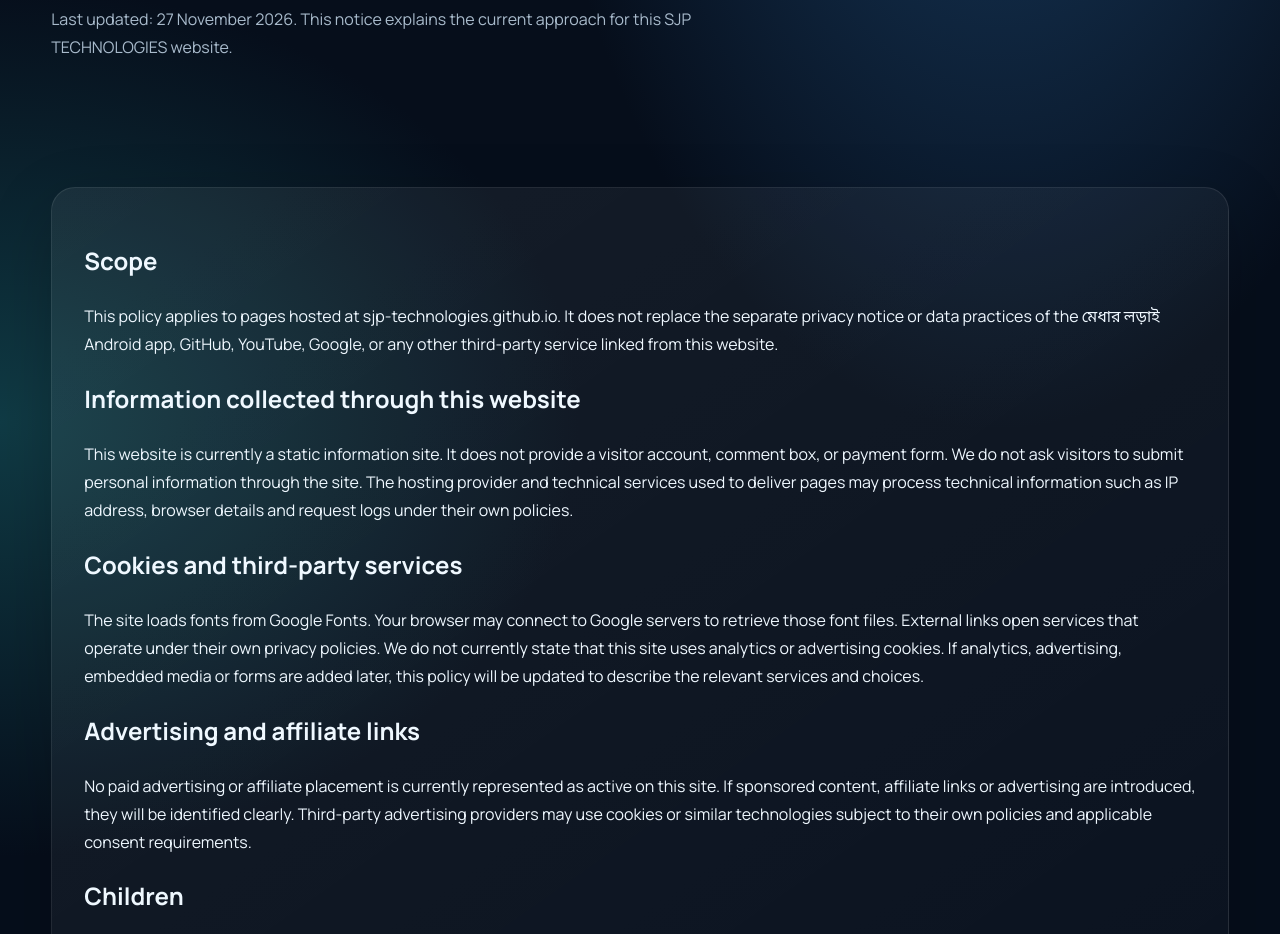
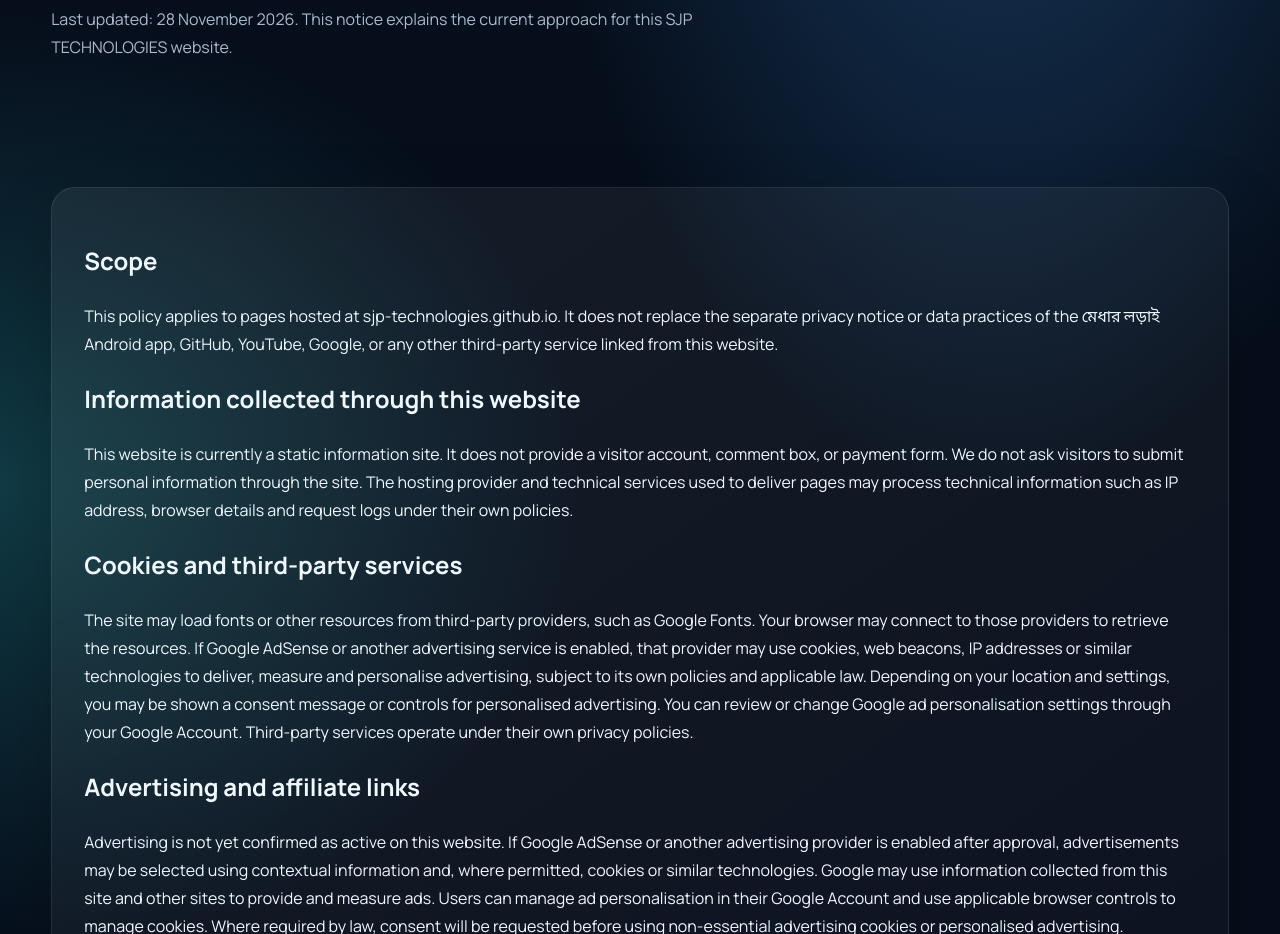
Before and after one commit to sjp-technologies/sjp-technologies.github.io, a plain HTML site: page privacy-policy.html in a window 1280 px wide. Shown: the part 366-1300 px from the top of the page. Drawn offline with Linux system fonts and the light colour scheme.

Commit message:
Update privacy disclosures for planned advertising

```diff
--- a/privacy-policy.html
+++ b/privacy-policy.html
@@ -28,12 +28,12 @@
 <text x="600" y="720" text-anchor="middle" font-family="Arial, sans-serif" font-size="83" font-weight="800" letter-spacing="11" fill="url(#silver)">TECHNOLOGIES</text>
 <text x="600" y="815" text-anchor="middle" font-family="Arial, sans-serif" font-size="43" font-style="italic" fill="#eaf8ff">Innovating Ideas, Empowering Minds</text>
 </svg></span><span class="brand-wordmark">SJP<small>TECHNOLOGIES</small></span></a><nav class="nav-links" id="navLinks"><a href="index.html">Home</a><a href="about.html">About Us</a><a href="apps.html">Our Apps</a><a href="battle-of-brains.html">মেধার লড়াই</a><a href="upcoming.html">Upcoming</a><a href="resources.html">Resources</a><a href="advertise.html">Advertise</a><a href="contact.html">Contact</a></nav><a class="nav-cta" href="battle-of-brains.html">Explore App ↗</a><button class="menu-toggle" type="button" aria-label="Open navigation menu" aria-expanded="false" onclick="const n=document.getElementById('navLinks');n.classList.toggle('open');this.setAttribute('aria-expanded',n.classList.contains('open'))"><span></span><span></span><span></span></button></div></header><main>
-<section class="wrap page-hero"><div class="eyebrow">SITE INFORMATION</div><h1>Privacy<br><span class="gradient-text">Policy.</span></h1><p>Last updated: 27 November 2026. This notice explains the current approach for this SJP TECHNOLOGIES website.</p></section>
+<section class="wrap page-hero"><div class="eyebrow">SITE INFORMATION</div><h1>Privacy<br><span class="gradient-text">Policy.</span></h1><p>Last updated: 28 November 2026. This notice explains the current approach for this SJP TECHNOLOGIES website.</p></section>
 <article class="wrap section"><div class="contact-box">
 <h2>Scope</h2><p>This policy applies to pages hosted at sjp-technologies.github.io. It does not replace the separate privacy notice or data practices of the মেধার লড়াই Android app, GitHub, YouTube, Google, or any other third-party service linked from this website.</p>
 <h2>Information collected through this website</h2><p>This website is currently a static information site. It does not provide a visitor account, comment box, or payment form. We do not ask visitors to submit personal information through the site. The hosting provider and technical services used to deliver pages may process technical information such as IP address, browser details and request logs under their own policies.</p>
-<h2>Cookies and third-party services</h2><p>The site loads fonts from Google Fonts. Your browser may connect to Google servers to retrieve those font files. External links open services that operate under their own privacy policies. We do not currently state that this site uses analytics or advertising cookies. If analytics, advertising, embedded media or forms are added later, this policy will be updated to describe the relevant services and choices.</p>
-<h2>Advertising and affiliate links</h2><p>No paid advertising or affiliate placement is currently represented as active on this site. If sponsored content, affiliate links or advertising are introduced, they will be identified clearly. Third-party advertising providers may use cookies or similar technologies subject to their own policies and applicable consent requirements.</p>
+<h2>Cookies and third-party services</h2><p>The site may load fonts or other resources from third-party providers, such as Google Fonts. Your browser may connect to those providers to retrieve the resources. If Google AdSense or another advertising service is enabled, that provider may use cookies, web beacons, IP addresses or similar technologies to deliver, measure and personalise advertising, subject to its own policies and applicable law. Depending on your location and settings, you may be shown a consent message or controls for personalised advertising. You can review or change Google ad personalisation settings through your Google Account. Third-party services operate under their own privacy policies.</p>
+<h2>Advertising and affiliate links</h2><p>Advertising is not yet confirmed as active on this website. If Google AdSense or another advertising provider is enabled after approval, advertisements may be selected using contextual information and, where permitted, cookies or similar technologies. Google may use information collected from this site and other sites to provide and measure ads. Users can manage ad personalisation in their Google Account and use applicable browser controls to manage cookies. Where required by law, consent will be requested before using non-essential advertising cookies or personalised advertising. Sponsored content and affiliate relationships, if introduced, will be clearly identified. For more information about how Google uses data when you use partner sites or apps, see Google’s published privacy information.</p>
 <h2>Children</h2><p>This website is intended as general information for a broad audience and is not designed to knowingly collect personal information from children.</p>
 <h2>Changes and contact</h2><p>This policy may be updated when the website’s features change. For questions, use the <a href="contact.html">Contact page</a> and the official SJP TECHNOLOGIES GitHub channel.</p>
 </div></article></main><footer class="site-footer"><div class="wrap footer-row"><div><strong style="color:#eff8ff;letter-spacing:1px">SJP TECHNOLOGIES</strong><div class="copyright">© <span id="year"></span> SJP TECHNOLOGIES. All rights reserved.</div></div><div class="footer-links"><a href="about.html">About</a><a href="apps.html">Our Apps</a><a href="resources.html">Resources</a><a href="advertise.html">Advertise</a><a href="contact.html">Contact</a><a href="privacy-policy.html">Privacy</a><a href="terms.html">Terms</a></div><div>Technology · Learning · Innovation</div></div></footer><script>document.getElementById('year').textContent=new Date().getFullYear();</script></body></html>
```
